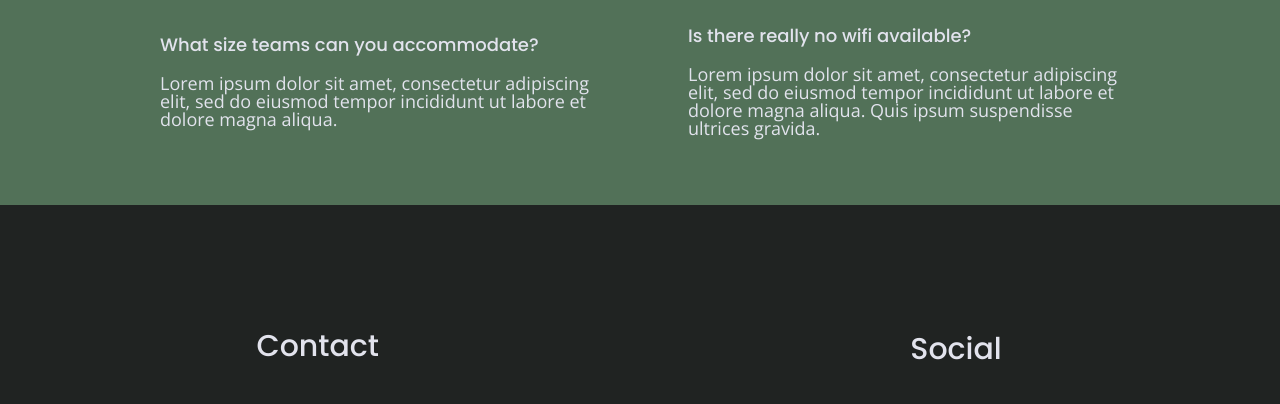
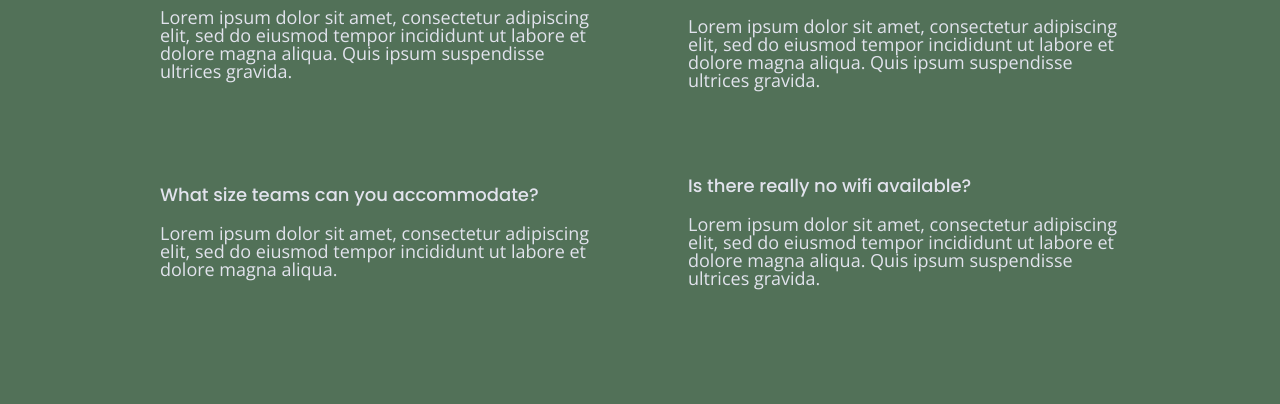
Before and after one commit to Amy-Thom/unplugged-retreat, a website: page faq/index.html in a window 1280 px wide. Shown: the part 481-885 px from the top of the page. Drawn offline with nearby package versions, Linux system fonts and the light colour scheme.

Commit message:
Increased margin size for FAQ page of tablets to 100px, added new  bp for min-width of 912 to account for styling errors on FAQ page of that size and added margin of 200px.

```diff
--- a/css/main.css
+++ b/css/main.css
@@ -571,6 +571,7 @@
   .header-divider {
     display: none;
   }
+
   /* Hero Area */
 
   .hero-area {
@@ -711,6 +712,7 @@
 
   .faq .content-wrapper {
     justify-content: space-between;
+    margin: 100px 0;
   }
 
   .faq-content {
@@ -728,6 +730,13 @@
   }
 }
 
+@media only screen and (min-width:912px) {
+  /* FAQ page styles */
+  .faq .content-wrapper {
+    margin: 200px 0;
+  }
+
+}
 @media only screen and (min-width:1200px) {
   /*Desktop styles here*/
 
```
